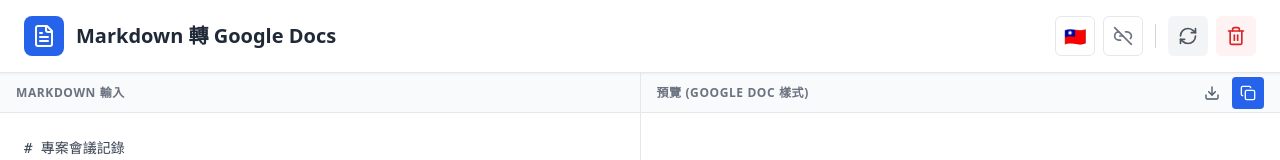
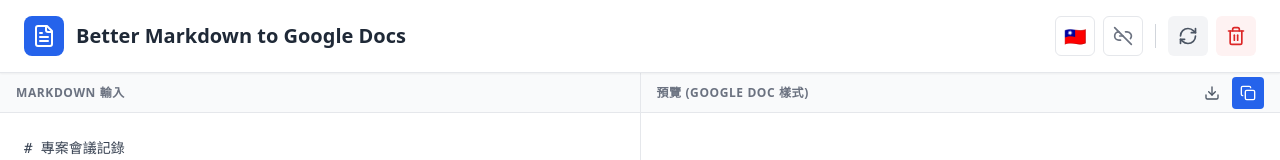
Before and after one commit to jay7895214/better-markdown-to-google-docs, a React (Vite) app: page / in a window 1280 px wide. Shown: the top 160 px of the page. Built offline with nearby package versions, Linux system fonts and the light colour scheme.

Commit message:
refactor: rename to Better Markdown, remove clear confirm
- Rename app to 'Better Markdown to Google Docs' across all files

- Remove confirmation dialog when clearing content

- Fix title to English in all locales (no dynamic switching)

```diff
--- a/index.html
+++ b/index.html
@@ -5,7 +5,7 @@
   <meta charset="UTF-8" />
   <link rel="icon" type="image/svg+xml" href="/favicon.svg" />
   <meta name="viewport" content="width=device-width, initial-scale=1.0" />
-  <title>Markdown 轉 Google Docs</title>
+  <title>Better Markdown to Google Docs</title>
   <meta name="description" content="將 Markdown 轉換成可直接貼到 Google Docs 的格式化文字" />
   <!-- Google tag (gtag.js) -->
   <script async src="https://www.googletagmanager.com/gtag/js?id=G-HGCNHHLZTL"></script>
--- a/src/App.jsx
+++ b/src/App.jsx
@@ -56,6 +56,7 @@
     useEffect(() => {
         setMarkdown(t('example.content'));
     }, []);
+
 
     useEffect(() => {
         if (marked && markdown) {
@@ -215,9 +216,7 @@
         selection.removeAllRanges();
     };
 
-    const clearContent = () => {
-        if (window.confirm(t('app.confirmClear'))) setMarkdown('');
-    };
+    const clearContent = () => setMarkdown('');
 
     const loadExample = () => setMarkdown(t('example.content'));
 
--- a/src/locales/en.json
+++ b/src/locales/en.json
@@ -1,6 +1,6 @@
 {
     "app": {
-        "title": "Markdown to Google Docs",
+        "title": "Better Markdown to Google Docs",
         "syncScroll": "Sync Scroll",
         "example": "Example",
         "clear": "Clear",
--- a/src/locales/zh-TW.json
+++ b/src/locales/zh-TW.json
@@ -1,6 +1,6 @@
 {
     "app": {
-        "title": "Markdown 轉 Google Docs",
+        "title": "Better Markdown to Google Docs",
         "syncScroll": "同步滾動",
         "example": "範例",
         "clear": "清空",
```
Also changed, not shown: 1 other file (tests, documents, lock files or other folders).
